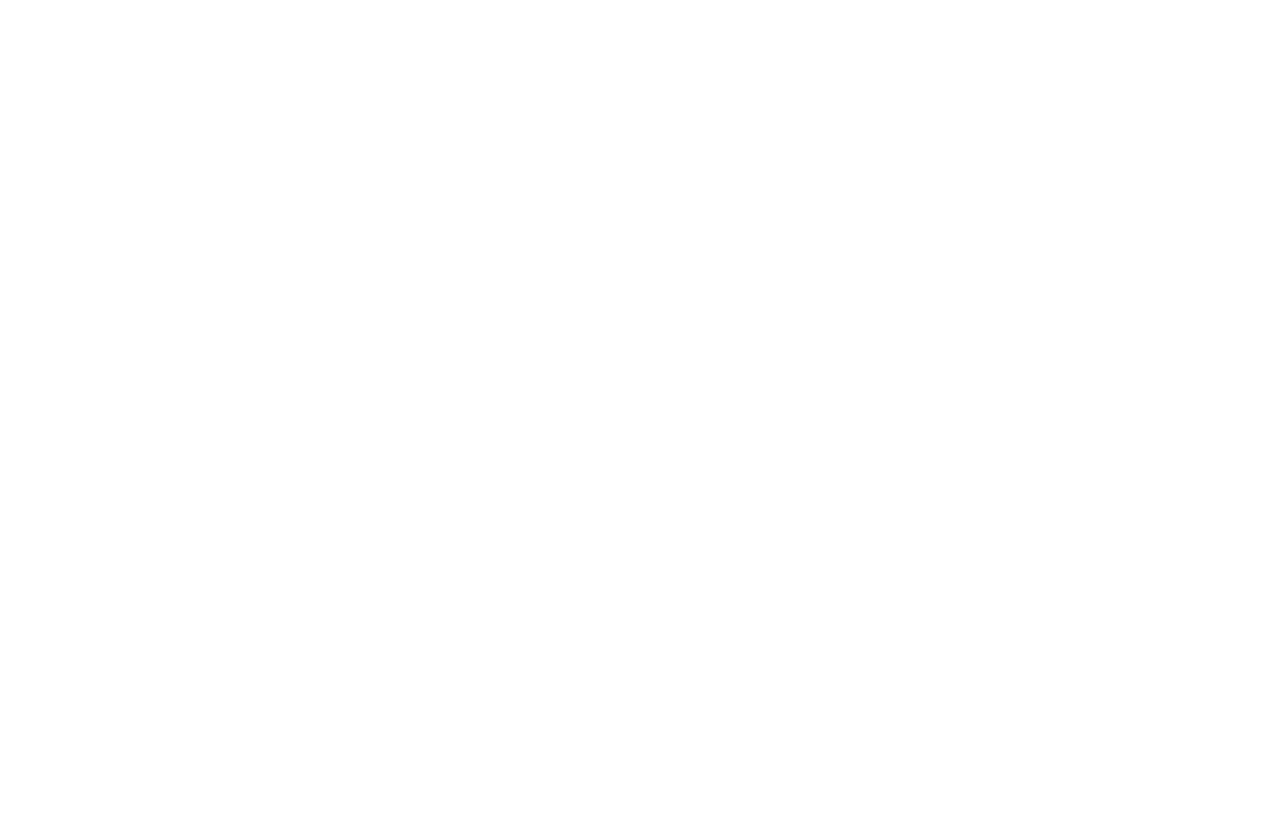
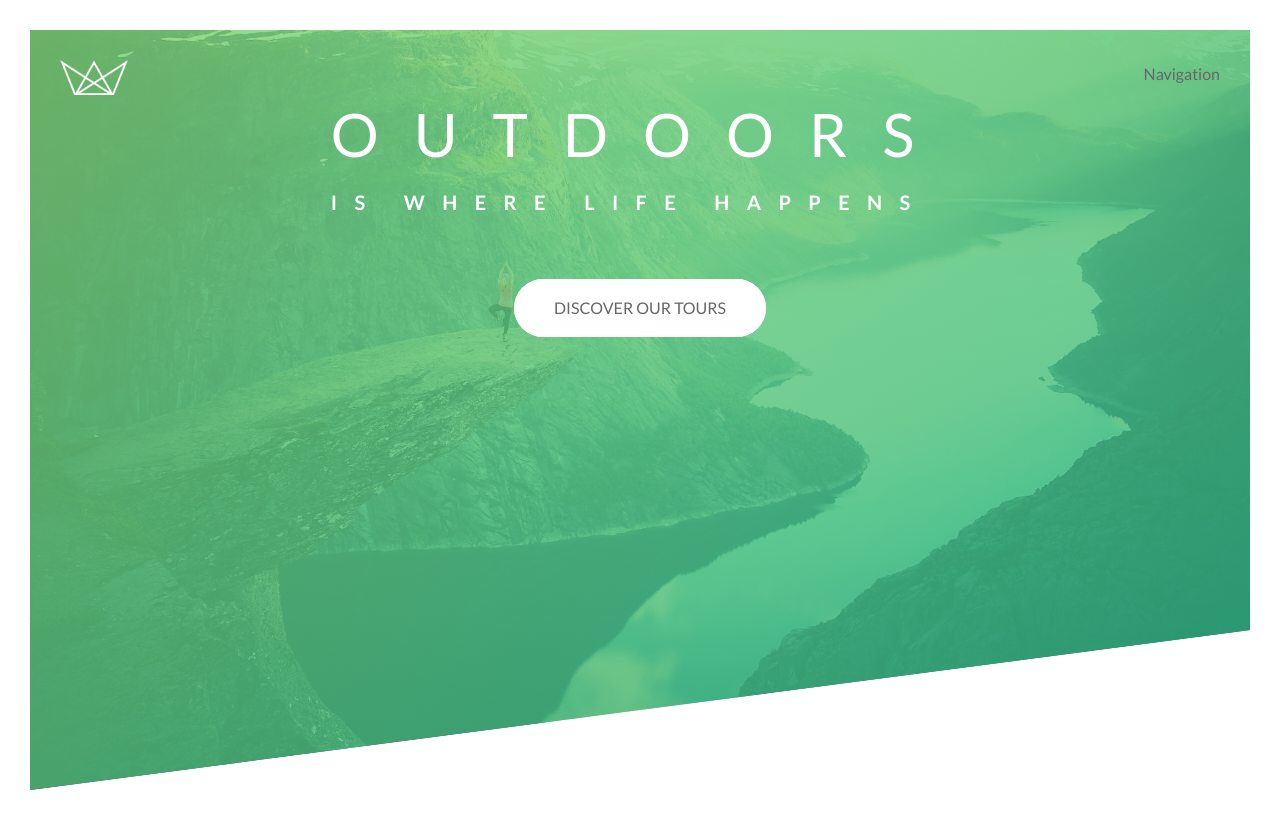
Before and after one commit to Jair-MV/Natours, a website: page index.html in a window 1280 px wide. Drawn offline with nearby package versions, Linux system fonts and the light colour scheme; files that its build step writes are made by us from their sources.

Commit message:
feat: add section hero

```diff
--- a/index.html
+++ b/index.html
@@ -3,8 +3,40 @@
     <head>
         <meta charset="UTF-8" />
         <meta name="viewport" content="width=device-width, initial-scale=1.0" />
+
         <title>Natours</title>
+
+        <link rel="shortcut icon" href="img/favicon.png" type="image/png" />
+
+        <!-- Font -->
+        <link rel="preconnect" href="https://fonts.googleapis.com" />
+        <link rel="preconnect" href="https://fonts.gstatic.com" crossorigin />
+        <link
+            href="https://fonts.googleapis.com/css2?family=Lato:ital,wght@0,100;0,300;0,400;0,700;0,900;1,100;1,300;1,400;1,700;1,900&display=swap"
+            rel="stylesheet"
+        />
+
         <link rel="stylesheet" href="css/style.css" />
     </head>
-    <body></body>
+    <body>
+        <header class="header">
+            <img src="img/logo-white.png" alt="Natorus logo" class="logo" />
+
+            <div class="main-nav-btn">Navigation</div>
+        </header>
+
+        <main>
+            <section class="section-hero">
+                <div>
+                    <h1 class="heading-primary">
+                        <span>Outdoors</span><span>is where life happens</span>
+                    </h1>
+
+                    <a href="#" class="btn btn--alpha btn--animated"
+                        >Discover our tours</a
+                    >
+                </div>
+            </section>
+        </main>
+    </body>
 </html>
--- a/sass/base/_animations.scss
+++ b/sass/base/_animations.scss
@@ -0,0 +1,47 @@
+@keyframes moveInLeft {
+    from {
+        opacity: 0;
+        transform: translateX(-100px);
+    }
+
+    80% {
+        transform: translateX(10px);
+    }
+
+    to {
+        opacity: 1;
+        transform: translateX(0);
+    }
+}
+
+@keyframes moveInRight {
+    from {
+        opacity: 0;
+        transform: translateX(100px);
+    }
+
+    80% {
+        transform: translateX(-10px);
+    }
+
+    to {
+        opacity: 1;
+        transform: translateX(0);
+    }
+}
+
+@keyframes moveInBottom {
+    from {
+        opacity: 0;
+        transform: translateY(100px);
+    }
+
+    80% {
+        transform: translateY(-10px);
+    }
+
+    to {
+        opacity: 1;
+        transform: translateY(0);
+    }
+}
--- a/sass/base/_base.scss
+++ b/sass/base/_base.scss
@@ -15,10 +15,11 @@ html {
 
 body {
     min-height: 100vh;
-    font-family: sans-serif;
+    padding: 3rem;
+    font-family: "Lato", sans-serif;
     font-size: 1.6rem;
     font-weight: 400;
-    line-height: 1;
+    line-height: 1.7;
     color: #666;
 }
 
--- a/sass/base/_typography.scss
+++ b/sass/base/_typography.scss
@@ -0,0 +1,28 @@
+@use "../abstracts/variables" as vars;
+@use "../base/animations";
+
+.heading-primary {
+    text-transform: uppercase;
+    color: vars.$clr-ntrl-max;
+
+    span {
+        display: block;
+        animation-duration: 1s;
+        animation-timing-function: ease-out;
+    }
+
+    span:first-child {
+        font-size: 6rem;
+        letter-spacing: 35px;
+
+        animation-name: moveInLeft;
+    }
+
+    span:last-child {
+        font-size: 2rem;
+        font-weight: 700;
+        letter-spacing: 17.4px;
+
+        animation-name: moveInRight;
+    }
+}
--- a/sass/components/_button.scss
+++ b/sass/components/_button.scss
@@ -0,0 +1,63 @@
+@use "../abstracts/variables" as vars;
+@use "../base/animations";
+
+.btn {
+    &,
+    &:link,
+    &:visited {
+        position: relative;
+
+        display: inline-block;
+        padding: 1.5rem 4rem;
+        border-radius: 100px;
+        text-transform: uppercase;
+        transition: all 0.2s;
+    }
+
+    &:hover {
+        box-shadow: 0 10px 20px rgba(vars.$clr-ntrl-min, 0.2);
+        transform: translateY(-3px);
+    }
+
+    &:active {
+        box-shadow: 0 5px 10px rgba(vars.$clr-ntrl-min, 0.2);
+        transform: translateY(-1px);
+    }
+
+    &::before {
+        content: "";
+
+        position: absolute;
+        top: 0;
+        left: 0;
+        z-index: -1;
+
+        display: inline-block;
+        width: 100%;
+        height: 100%;
+        border-radius: 100px;
+
+        transition: all 0.4s;
+    }
+
+    &:hover::before {
+        opacity: 0;
+        transform: scale(1.5);
+    }
+
+    &--alpha {
+        background-color: vars.$clr-ntrl-max;
+    }
+
+    &--alpha::before {
+        background-color: vars.$clr-ntrl-max;
+    }
+
+    &--animated {
+        animation-name: moveInBottom;
+        animation-duration: 1s;
+        animation-timing-function: ease-out;
+        animation-delay: 0.75s;
+        animation-fill-mode: backwards;
+    }
+}
--- a/sass/layout/_header.scss
+++ b/sass/layout/_header.scss
@@ -0,0 +1,16 @@
+.header {
+    position: absolute;
+    top: 3rem;
+    left: 3rem;
+    z-index: 1;
+
+    display: flex;
+    justify-content: space-between;
+
+    width: calc(100% - 6rem);
+    padding: 3rem;
+
+    .logo {
+        height: 3.5rem;
+    }
+}
--- a/sass/pages/_home.scss
+++ b/sass/pages/_home.scss
@@ -0,0 +1,30 @@
+@use "../abstracts/variables" as vars;
+
+.section-hero {
+    height: 95vh;
+    background-image: linear-gradient(
+            to right bottom,
+            rgba(vars.$clr-primary-lt, 0.8),
+            rgba(vars.$clr-primary-dk, 0.8)
+        ),
+        url(../img/hero.jpg);
+    background-size: cover;
+    background-position: center;
+
+    clip-path: polygon(0 0, 100% 0, 100% 75vh, 0 100%);
+
+    > div {
+        display: flex;
+        flex-direction: column;
+        justify-content: center;
+        align-items: center;
+
+        height: 100%;
+
+        transform: translateY(-200px);
+    }
+
+    .heading-primary {
+        margin-bottom: 6rem;
+    }
+}
```
Also changed, not shown: sass/main.scss (+8 -0 lines).
